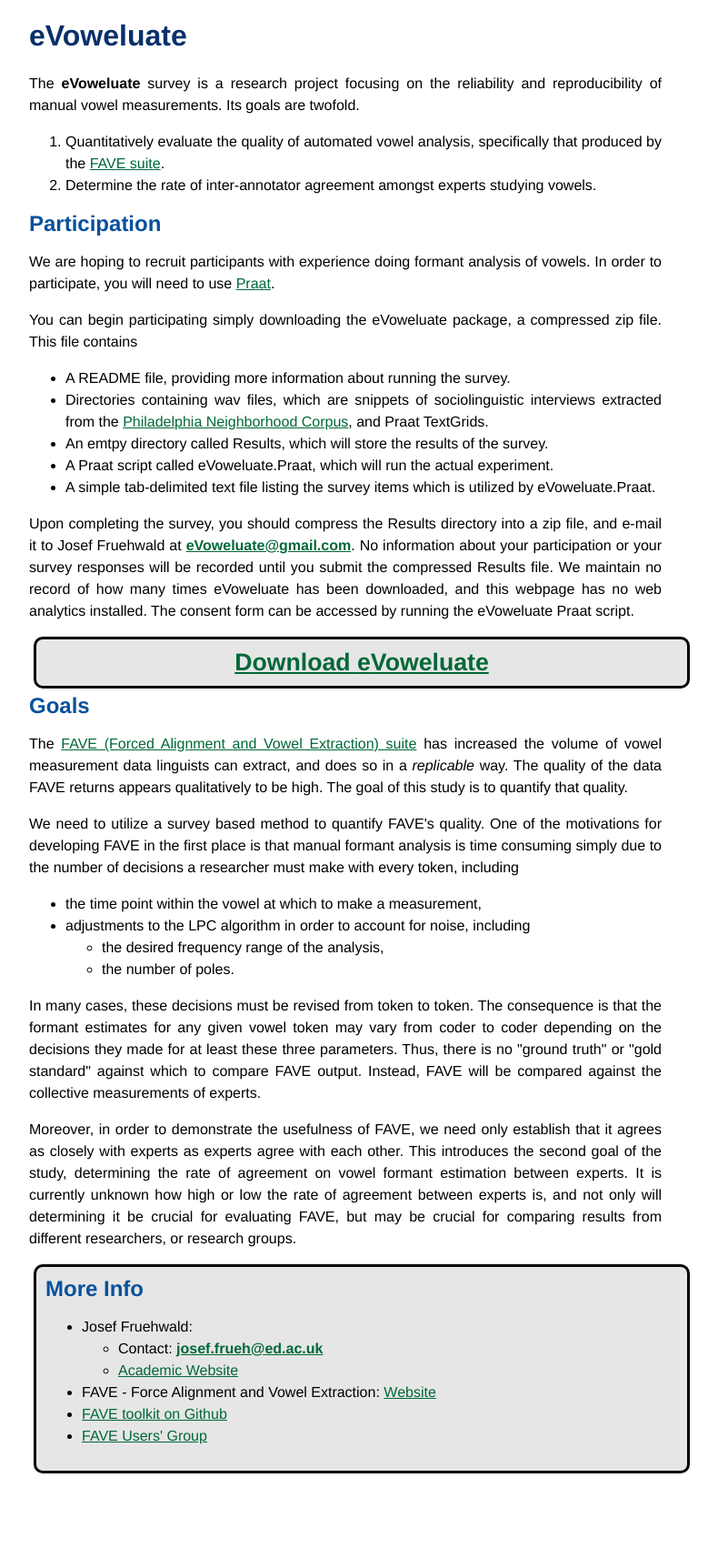
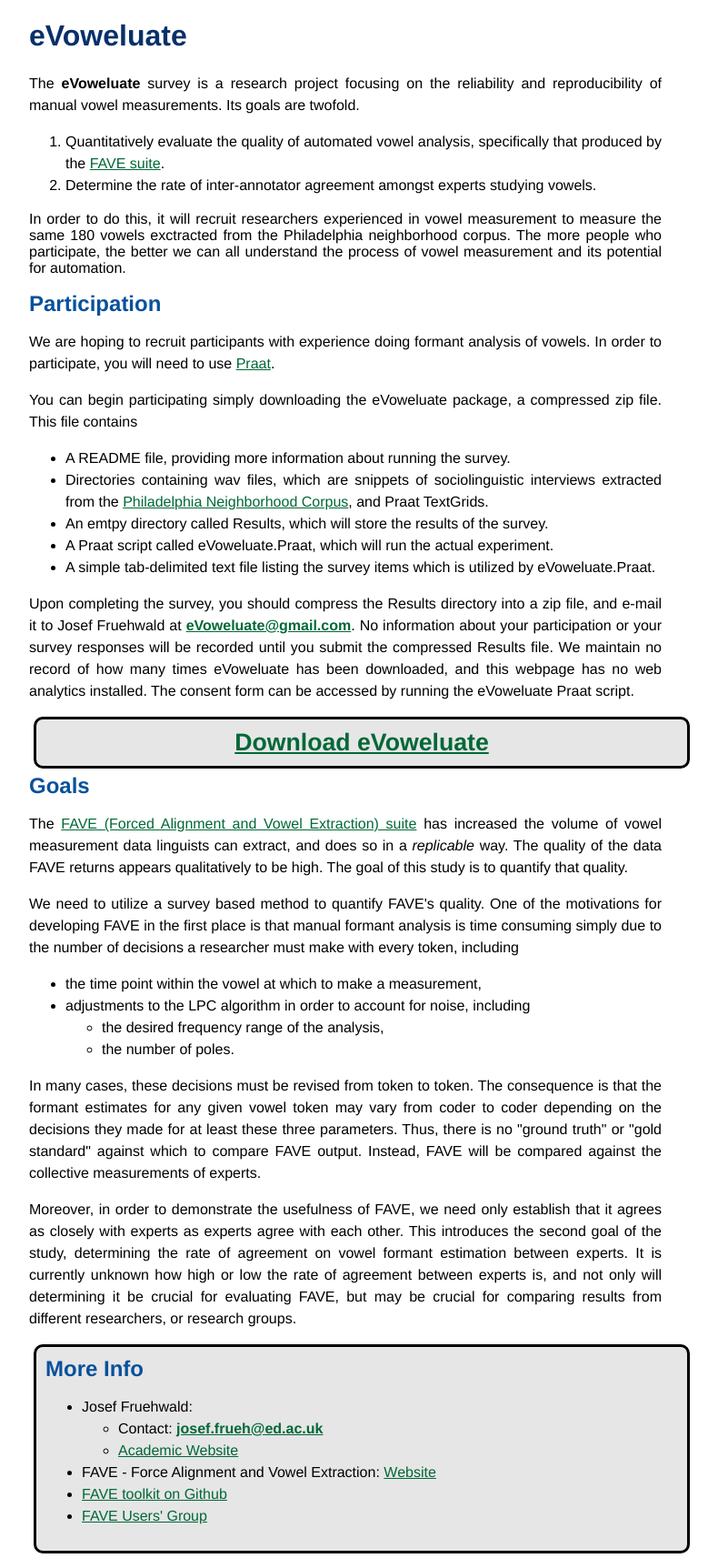
Before and after one commit to JoFrhwld/eVoweluate, a Jekyll site: the page built from index.html, in a window 1280 px wide. Shown: the whole page at 91% size, without its empty margins (260-1050 px from the left). Built offline with Jekyll 4.4.1, drawn with Linux system fonts in a browser that asks for light colours; before the commit the page ends 1625 px from its top, so only the background shows below that.

Commit message:
a slightly better index

```diff
--- a/index.html
+++ b/index.html
@@ -16,6 +16,8 @@
           Determine the rate of inter-annotator agreement amongst experts studying vowels.
         </li>
       </ol>
+      In order to do this, it will recruit researchers experienced in vowel measurement to measure the same 180 vowels exctracted from the Philadelphia neighborhood corpus.
+      The more people who participate, the better we can all understand the process of vowel measurement and its potential for automation.
     </p>
   </section>
 
```
